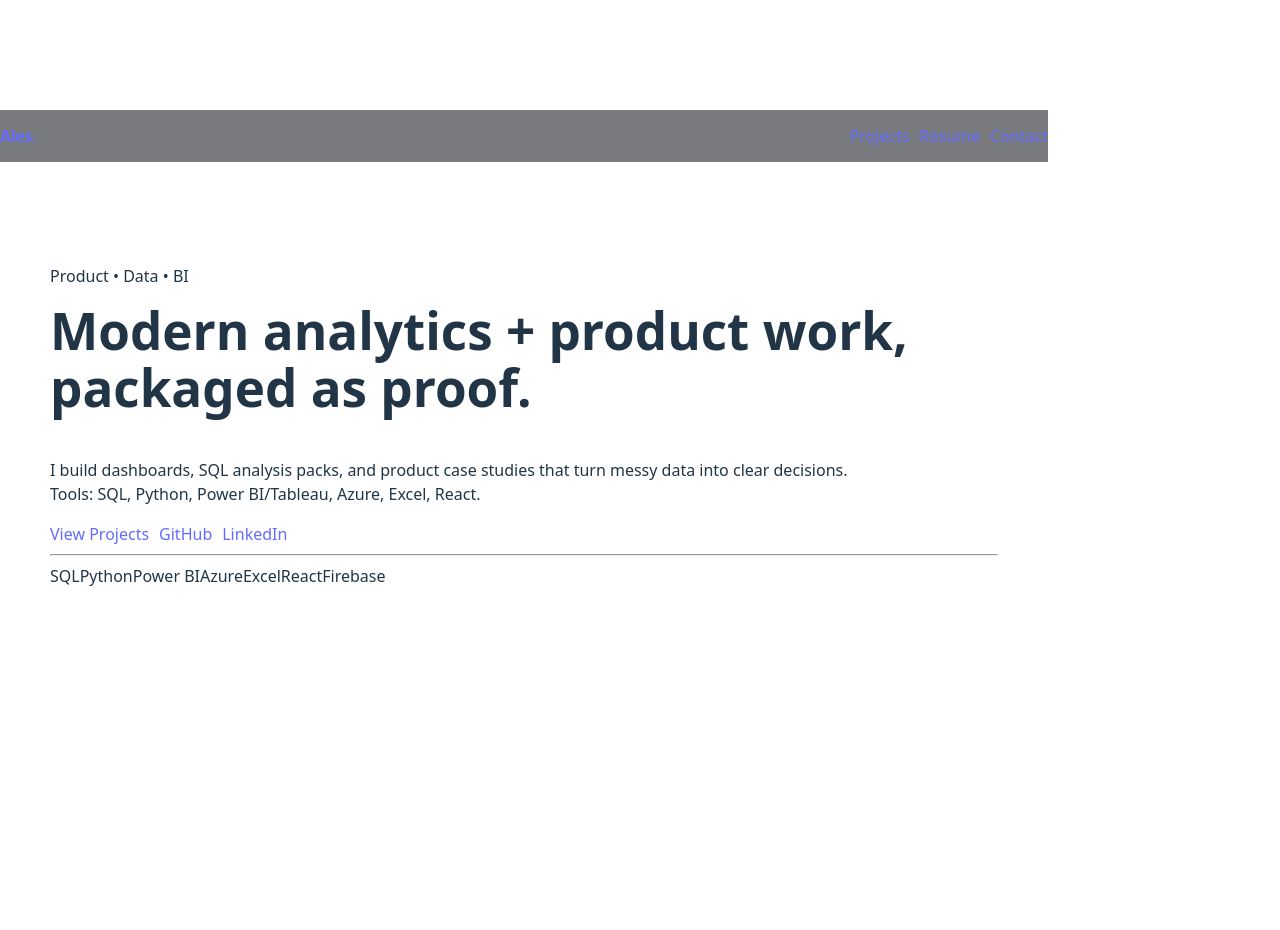
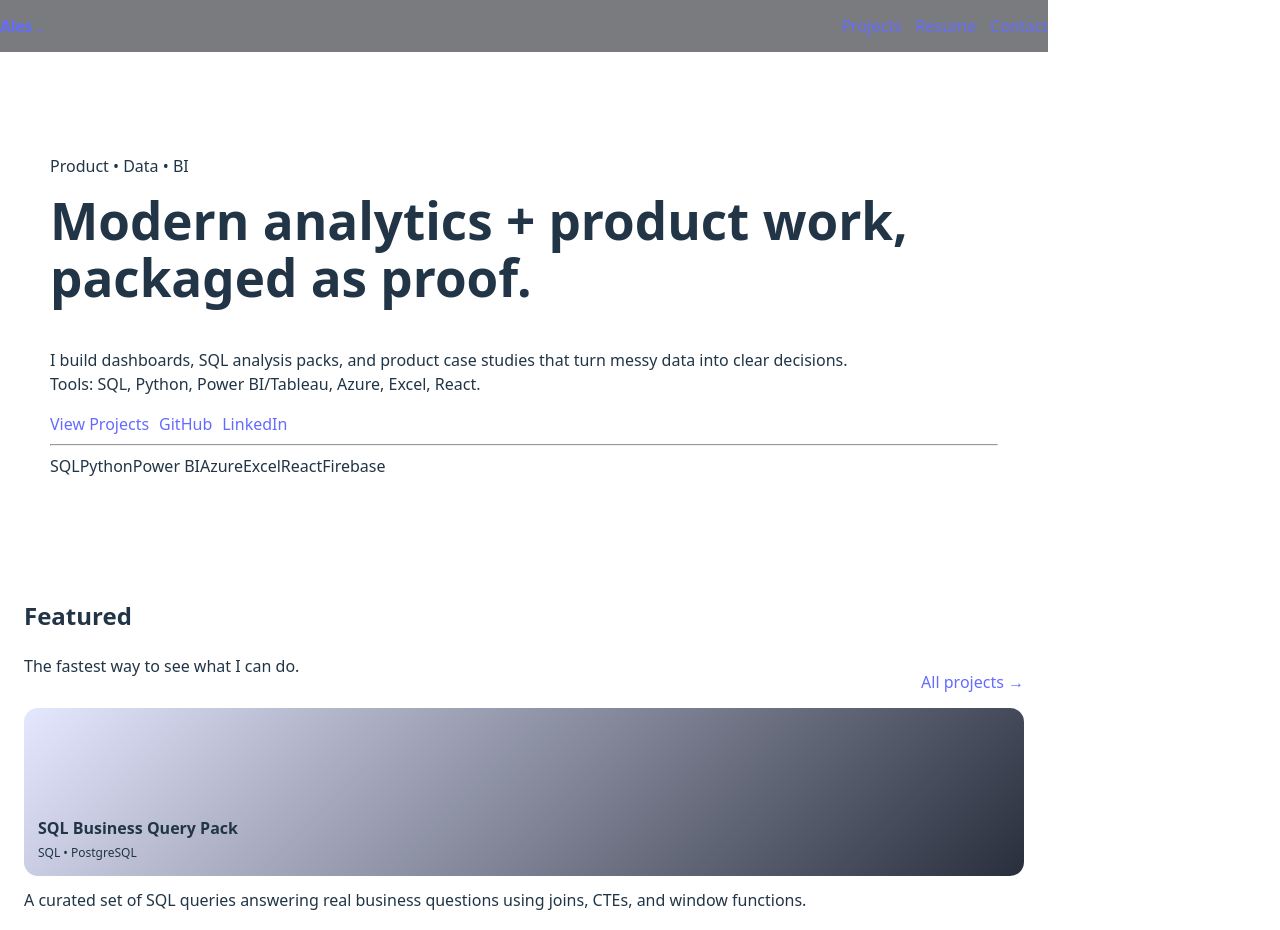
Before and after one commit to printlnalex/portfolio, a React (Vite) app: page / in a window 1280 px wide. Shown: the top 930 px of the page. Before the commit the page ends 800 px from the top, so only its background shows below. Built offline with nearby package versions, Linux system fonts and the light colour scheme; the HTML template or start-up script is replaced by a standard one.

Commit message:
Card Changes with hover

```diff
--- a/src/components/NavBar.jsx
+++ b/src/components/NavBar.jsx
@@ -1,20 +1,55 @@
 import { Link, NavLink } from "react-router-dom";
 
 const navLinkClass = ({ isActive }) =>
-  "btn" + (isActive ? " btnPrimary" : "");
+  "navLink" + (isActive ? " navLinkActive" : "");
 
 export default function NavBar() {
   return (
-    <header style={{ borderBottom: "1px solid var(--border)", background: "rgba(11,15,20,.55)", backdropFilter: "blur(10px)" }}>
-      <div className="container" style={{ paddingTop: 14, paddingBottom: 14, display: "flex", alignItems: "center", justifyContent: "space-between", gap: 14 }}>
-        <Link to="/" style={{ textDecoration: "none", fontWeight: 900, letterSpacing: "-0.02em" }}>
+    <header
+      style={{
+        borderBottom: "1px solid var(--border)",
+        background: "rgba(11,15,20,.55)",
+        backdropFilter: "blur(10px)",
+        position: "sticky",
+        top: 0,
+        zIndex: 50,
+      }}
+    >
+      <div
+        className="container"
+        style={{
+          paddingTop: 14,
+          paddingBottom: 14,
+          display: "flex",
+          alignItems: "center",
+          justifyContent: "space-between",
+          gap: 14,
+        }}
+      >
+        <Link
+          to="/"
+          style={{
+            textDecoration: "none",
+            fontWeight: 900,
+            letterSpacing: "-0.02em",
+            display: "flex",
+            alignItems: "center",
+            gap: 6,
+          }}
+        >
           Ales<span style={{ color: "var(--accent)" }}>.</span>
         </Link>
 
-        <nav style={{ display: "flex", gap: 10, flexWrap: "wrap" }}>
-          <NavLink to="/projects" className={navLinkClass}>Projects</NavLink>
-          <NavLink to="/resume" className={navLinkClass}>Resume</NavLink>
-          <NavLink to="/contact" className={navLinkClass}>Contact</NavLink>
+        <nav style={{ display: "flex", gap: 14, flexWrap: "wrap" }}>
+          <NavLink to="/projects" className={navLinkClass}>
+            Projects
+          </NavLink>
+          <NavLink to="/resume" className={navLinkClass}>
+            Resume
+          </NavLink>
+          <NavLink to="/contact" className={navLinkClass}>
+            Contact
+          </NavLink>
         </nav>
       </div>
     </header>
--- a/src/pages/Home.jsx
+++ b/src/pages/Home.jsx
@@ -1,9 +1,20 @@
 import { Link } from "react-router-dom";
+import { projects } from "../data/projects";
 
 export default function Home() {
+  const featured = projects.slice(0, 2); // change to 3 later when you add more
+
   return (
     <div className="container">
-      <section className="card" style={{ minHeight: "60vh", display: "flex", alignItems: "center" }}>
+      {/* HERO */}
+      <section
+        className="card"
+        style={{
+          minHeight: "60vh",
+          display: "flex",
+          alignItems: "center",
+        }}
+      >
         <div className="cardInner" style={{ padding: 26 }}>
           <p className="pill" style={{ display: "inline-flex", margin: 0 }}>
             Product • Data • BI
@@ -22,7 +33,7 @@ export default function Home() {
           <div style={{ display: "flex", gap: 10, flexWrap: "wrap", marginTop: 16 }}>
             <Link to="/projects" className="btn btnPrimary">View Projects</Link>
             <a className="btn" href="https://github.com/printlnalex" target="_blank" rel="noreferrer">GitHub</a>
-            <a className="btn" href="https://linkedin.com" target="_blank" rel="noreferrer">LinkedIn</a>
+            <a className="btn" href="https://linkedin.com/in/alexis-lucatero" target="_blank" rel="noreferrer">LinkedIn</a>
           </div>
 
           <hr className="hr" />
@@ -34,6 +45,58 @@ export default function Home() {
           </div>
         </div>
       </section>
+
+      {/* FEATURED PROJECTS */}
+      <section style={{ marginTop: 22 }}>
+        <div style={{ display: "flex", alignItems: "flex-end", justifyContent: "space-between", gap: 12 }}>
+          <div>
+            <h2 className="h2">Featured</h2>
+            <p className="p" style={{ marginTop: 6 }}>
+              The fastest way to see what I can do.
+            </p>
+          </div>
+          <Link className="btn" to="/projects">All projects →</Link>
+        </div>
+
+        <div style={{ marginTop: 14 }} className="grid">
+          {featured.map((p) => (
+            <article key={p.slug} className="card">
+              <div className="cardInner">
+                <div
+                  style={{
+                    height: 140,
+                    borderRadius: 14,
+                    marginBottom: 12,
+                    border: "1px solid var(--border)",
+                    background:
+                      p.cover === "sql"
+                        ? "linear-gradient(135deg, rgba(139,147,255,.22), rgba(17,24,39,.9))"
+                        : p.cover === "bi"
+                        ? "linear-gradient(135deg, rgba(45,212,191,.20), rgba(15,23,42,.9))"
+                        : "linear-gradient(135deg, rgba(255,255,255,.05), rgba(15,23,42,.85))",
+                    display: "flex",
+                    flexDirection: "column",
+                    justifyContent: "flex-end",
+                    padding: 14,
+                  }}
+                >
+                  <div style={{ fontWeight: 800 }}>{p.title}</div>
+                  <div style={{ color: "var(--muted)", fontSize: 12, marginTop: 4 }}>
+                    {p.tools.slice(0, 3).join(" • ")}
+                  </div>
+                </div>
+
+                <p className="p" style={{ margin: 0 }}>{p.oneLiner}</p>
+
+                <div style={{ marginTop: 14, display: "flex", gap: 10, flexWrap: "wrap" }}>
+                  <Link className="btn btnPrimary" to={`/projects/${p.slug}`}>Case Study</Link>
+                  {p.github && <a className="btn" href={p.github} target="_blank" rel="noreferrer">GitHub</a>}
+                </div>
+              </div>
+            </article>
+          ))}
+        </div>
+      </section>
     </div>
   );
 }
--- a/src/styles/global.css
+++ b/src/styles/global.css
@@ -161,3 +161,72 @@ a { color: inherit; }
     font-size: 22px;
   }
 }
+
+/* --- Premium micro-interactions --- */
+
+.card{
+  position: relative;
+  overflow: hidden;
+  transition: transform .18s ease, border-color .18s ease, box-shadow .18s ease;
+}
+
+.card::before{
+  content:"";
+  position:absolute;
+  inset:-1px;
+  background: radial-gradient(600px 200px at 20% 0%, rgba(139,147,255,.18), transparent 55%),
+              radial-gradient(500px 180px at 95% 10%, rgba(45,212,191,.12), transparent 60%);
+  opacity: 0;
+  transition: opacity .18s ease;
+  pointer-events: none;
+}
+
+.card:hover{
+  transform: translateY(-4px);
+  border-color: rgba(139,147,255,.45);
+  box-shadow: 0 18px 60px rgba(0,0,0,.55);
+}
+
+.card:hover::before{
+  opacity: 1;
+}
+
+.btn{
+  transition: transform .14s ease, background .14s ease, border-color .14s ease, box-shadow .14s ease;
+}
+
+.btn:active{
+  transform: translateY(1px);
+}
+
+/* --- Nav links --- */
+.navLink{
+  position: relative;
+  text-decoration: none;
+  color: var(--muted);
+  font-weight: 650;
+  padding: 8px 10px;
+  border-radius: 12px;
+  transition: color .14s ease, background .14s ease;
+}
+
+.navLink:hover{
+  color: var(--text);
+  background: rgba(255,255,255,.04);
+}
+
+.navLinkActive{
+  color: var(--text);
+  background: rgba(139,147,255,.10);
+}
+
+.navLinkActive::after{
+  content:"";
+  position:absolute;
+  left: 10px;
+  right: 10px;
+  bottom: -8px;
+  height: 2px;
+  border-radius: 2px;
+  background: linear-gradient(90deg, rgba(139,147,255,.8), rgba(45,212,191,.55));
+}
```
